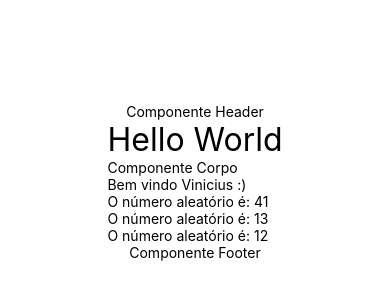
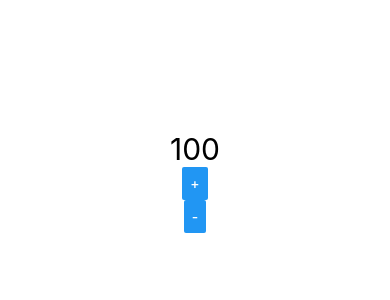
Before and after one commit to Vini9-9/First-React-Project, a React Native app: screen / in a window 390 px wide. Shown: the part 240-540 px from the top of the page. Built offline with nearby package versions, Linux system fonts and the light colour scheme.

Commit message:
Desafio contador

```diff
--- a/src/App.js
+++ b/src/App.js
@@ -3,16 +3,13 @@ import { View, StyleSheet } from 'react-native'
 
 import Header from './components/Header'
 import Corpo from './components/Corpo'
+import Contador from './components/Contador'
 import Footer from './components/Footer'
 
 export default () => (
   <View style={style.App}>
-    <Header>
-    </Header>
-    <Corpo>
-    </Corpo>
-    <Footer>
-    </Footer>
+    <Contador inicial={100}>
+    </Contador>
   </View>
 )
 
--- /dev/null
+++ b/src/components/Contador.js
@@ -0,0 +1,38 @@
+import React, { useState } from 'react'
+import { Text, Button, StyleSheet } from 'react-native'
+
+
+export default ({ inicial }) => {
+
+    const [numero, setNumero] = useState(inicial)
+
+    function inc() {
+        setNumero(numero + 1)
+    }
+
+    function dec() {
+        setNumero(numero - 1)
+    }
+
+    return (
+        <>
+            <Text style={style.txtG}>
+                {numero}
+            </Text>
+            <Button
+                title="+"
+                onPress={inc}
+            />
+            <Button
+                title="-"
+                onPress={dec}
+            />
+        </>
+    )
+}
+
+const style = StyleSheet.create({
+    txtG:{
+        fontSize: 30
+    }
+})
```
